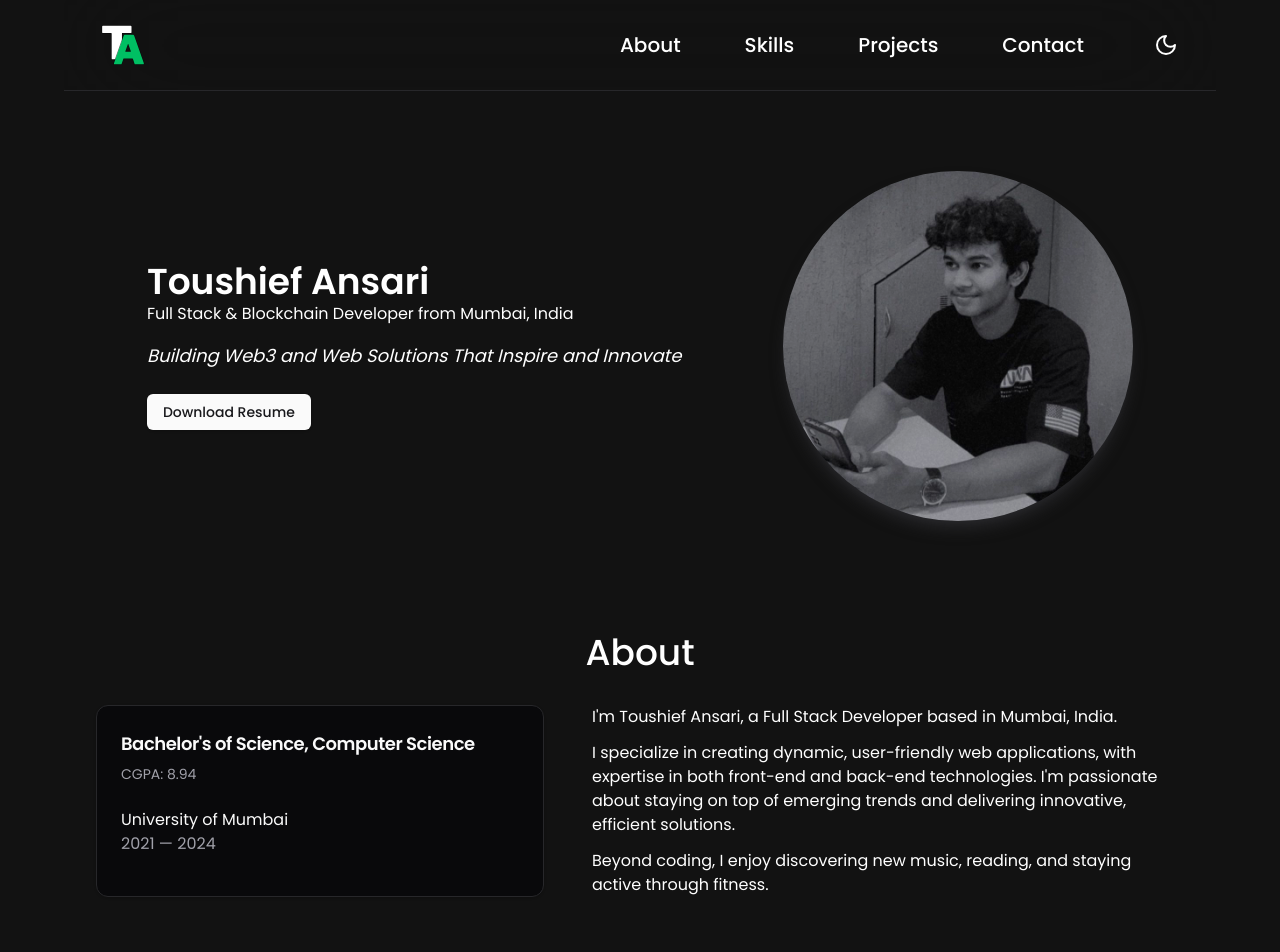
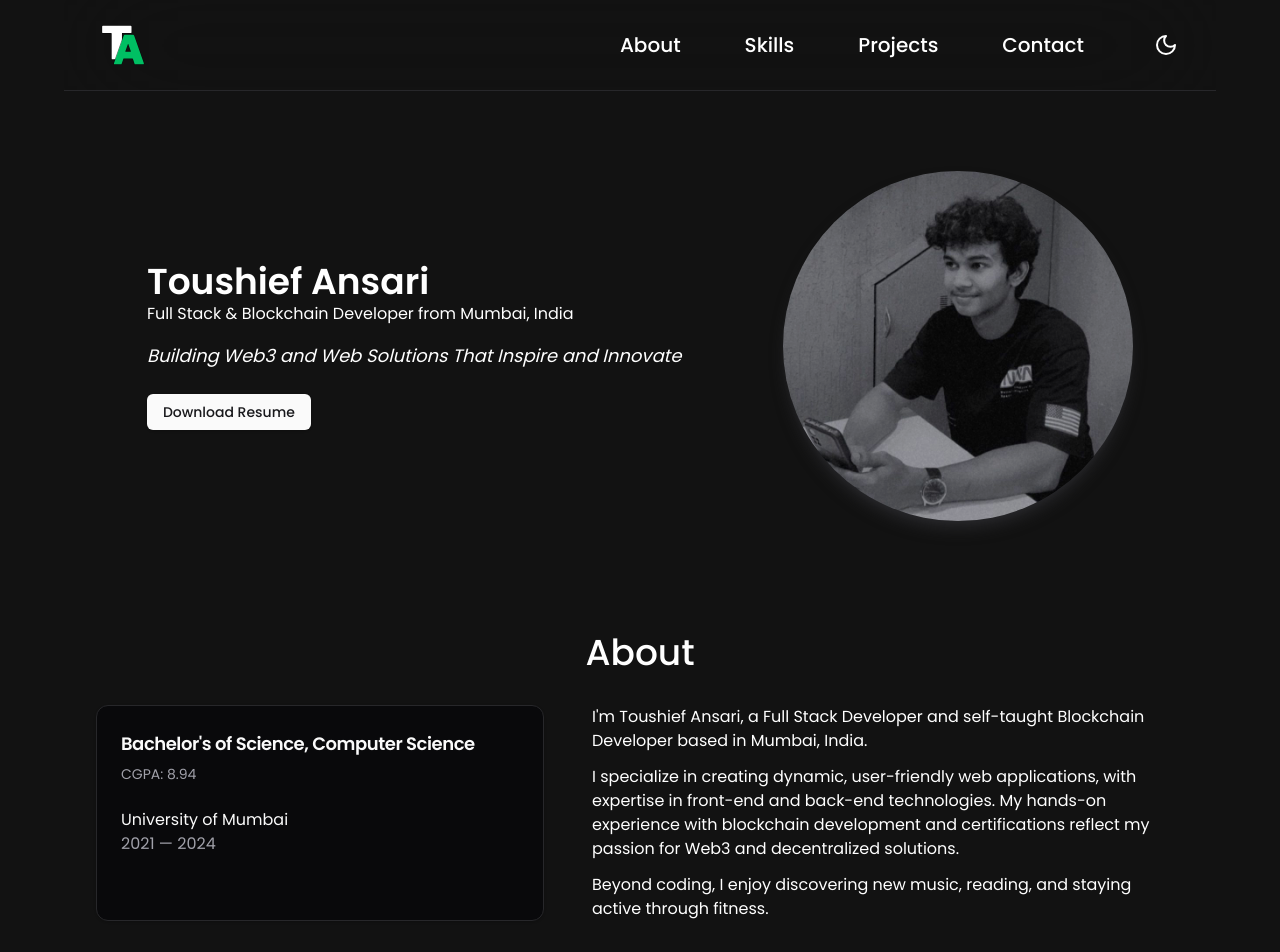
Before and after one commit to txusif/Portfolio, a Next.js app: page / in a window 1280 px wide. Shown: the top 952 px of the page. Built offline with nearby package versions, Linux system fonts and the light colour scheme.

Commit message:
updated about-us

```diff
--- a/components/About.tsx
+++ b/components/About.tsx
@@ -27,14 +27,11 @@ const About = () => {
         </Card>
         <div className="space-y-3 order-1 md:order-none">
           <p>
-            I&apos;m Toushief Ansari, a Full Stack Developer based in Mumbai,
+            I&apos;m Toushief Ansari, a Full Stack Developer and self-taught Blockchain Developer based in Mumbai,
             India.
           </p>
           <p>
-            I specialize in creating dynamic, user-friendly web applications,
-            with expertise in both front-end and back-end technologies. I&apos;m
-            passionate about staying on top of emerging trends and delivering
-            innovative, efficient solutions.
+          I specialize in creating dynamic, user-friendly web applications, with expertise in front-end and back-end technologies. My hands-on experience with blockchain development and certifications reflect my passion for Web3 and decentralized solutions.
           </p>
           <p>
             Beyond coding, I enjoy discovering new music, reading, and staying
```
